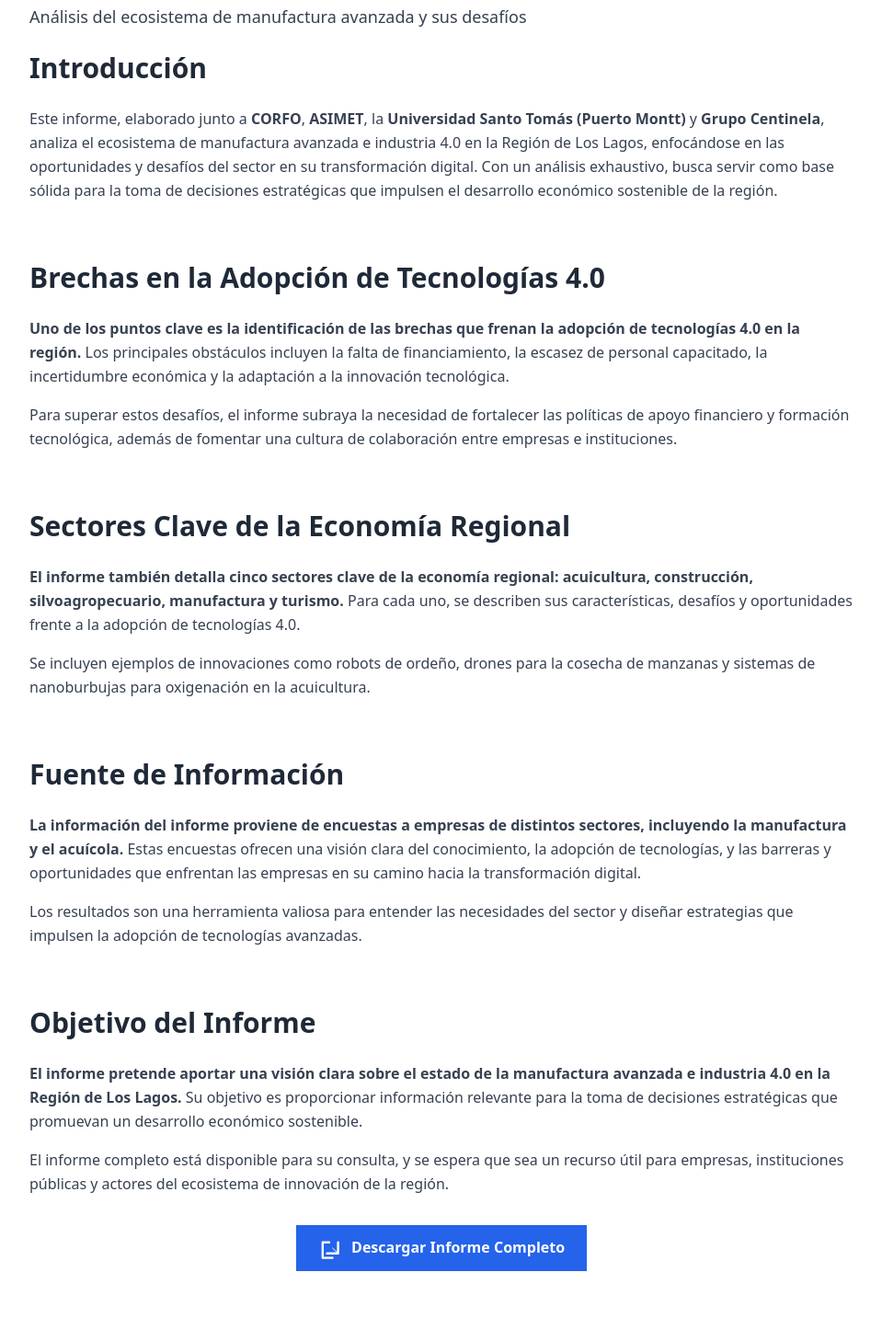
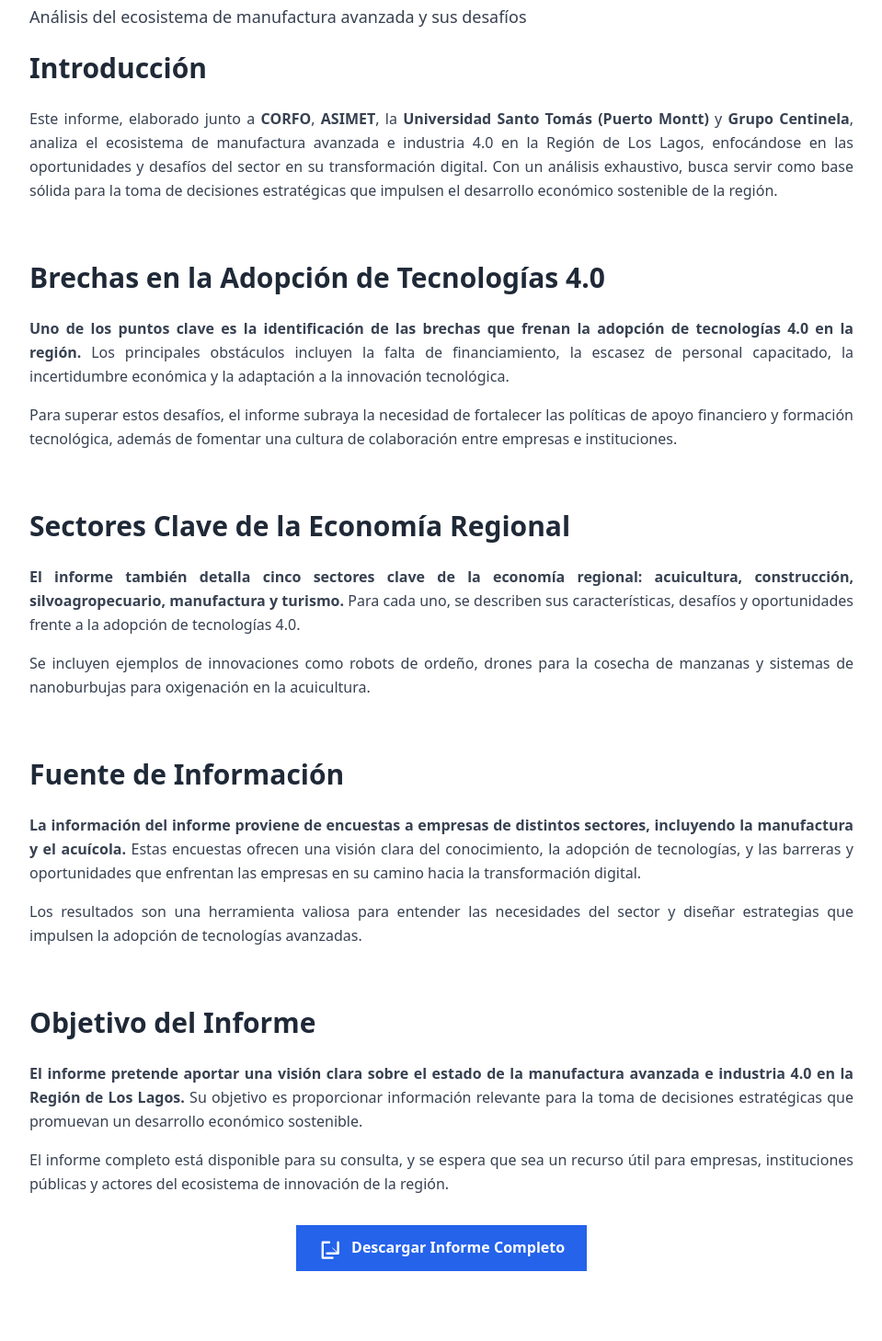
Before and after one commit to eddea-ss/NLL-frontend, an Angular app: page /investigacion-diagnostico in a window 1280 px wide. Shown: the part 312-1770 px from the top of the page at 92% size, without its empty margins (0-959 px from the left). Built offline with nearby package versions, Linux system fonts and the light colour scheme; no server answers; a web font is replaced by a local one.

Commit message:
Add text justification to paragraphs in informe component for improved readability

```diff
--- a/src/app/v2/modules/informe/informe.component.html
+++ b/src/app/v2/modules/informe/informe.component.html
@@ -83,7 +83,7 @@
     <section class="mb-12">
       <div class="bg-white py-2">
         <h2 class="text-3xl font-bold text-gray-800 mb-6">Introducción</h2>
-        <p class="text-gray-700 leading-relaxed">
+        <p class="text-gray-700 leading-relaxed text-justify">
           Este informe, elaborado junto a <strong>CORFO</strong>,
           <strong>ASIMET</strong>, la
           <strong>Universidad Santo Tomás (Puerto Montt)</strong> y
@@ -103,7 +103,7 @@
         <h2 class="text-3xl font-bold text-gray-800 mb-6">
           Brechas en la Adopción de Tecnologías 4.0
         </h2>
-        <p class="text-gray-700 leading-relaxed mb-4">
+        <p class="text-gray-700 leading-relaxed mb-4  text-justify">
           <strong
             >Uno de los puntos clave es la identificación de las brechas que
             frenan la adopción de tecnologías 4.0 en la región.</strong
@@ -112,7 +112,7 @@
           escasez de personal capacitado, la incertidumbre económica y la
           adaptación a la innovación tecnológica.
         </p>
-        <p class="text-gray-700 leading-relaxed">
+        <p class="text-gray-700 leading-relaxed  text-justify">
           Para superar estos desafíos, el informe subraya la necesidad de
           fortalecer las políticas de apoyo financiero y formación tecnológica,
           además de fomentar una cultura de colaboración entre empresas e
@@ -127,7 +127,7 @@
         <h2 class="text-3xl font-bold text-gray-800 mb-6">
           Sectores Clave de la Economía Regional
         </h2>
-        <p class="text-gray-700 leading-relaxed mb-4">
+        <p class="text-gray-700 leading-relaxed mb-4  text-justify">
           <strong
             >El informe también detalla cinco sectores clave de la economía
             regional: acuicultura, construcción, silvoagropecuario, manufactura
@@ -136,7 +136,7 @@
           Para cada uno, se describen sus características, desafíos y
           oportunidades frente a la adopción de tecnologías 4.0.
         </p>
-        <p class="text-gray-700 leading-relaxed">
+        <p class="text-gray-700 leading-relaxed  text-justify">
           Se incluyen ejemplos de innovaciones como robots de ordeño, drones
           para la cosecha de manzanas y sistemas de nanoburbujas para
           oxigenación en la acuicultura.
@@ -150,7 +150,7 @@
         <h2 class="text-3xl font-bold text-gray-800 mb-6">
           Fuente de Información
         </h2>
-        <p class="text-gray-700 leading-relaxed mb-4">
+        <p class="text-gray-700 leading-relaxed mb-4  text-justify">
           <strong
             >La información del informe proviene de encuestas a empresas de
             distintos sectores, incluyendo la manufactura y el acuícola.</strong
@@ -159,7 +159,7 @@
           de tecnologías, y las barreras y oportunidades que enfrentan las
           empresas en su camino hacia la transformación digital.
         </p>
-        <p class="text-gray-700 leading-relaxed">
+        <p class="text-gray-700 leading-relaxed  text-justify">
           Los resultados son una herramienta valiosa para entender las
           necesidades del sector y diseñar estrategias que impulsen la adopción
           de tecnologías avanzadas.
@@ -173,7 +173,7 @@
         <h2 class="text-3xl font-bold text-gray-800 mb-6">
           Objetivo del Informe
         </h2>
-        <p class="text-gray-700 leading-relaxed mb-4">
+        <p class="text-gray-700 leading-relaxed mb-4  text-justify">
           <strong
             >El informe pretende aportar una visión clara sobre el estado de la
             manufactura avanzada e industria 4.0 en la Región de Los
@@ -183,7 +183,7 @@
           decisiones estratégicas que promuevan un desarrollo económico
           sostenible.
         </p>
-        <p class="text-gray-700 leading-relaxed">
+        <p class="text-gray-700 leading-relaxed  text-justify">
           El informe completo está disponible para su consulta, y se espera que
           sea un recurso útil para empresas, instituciones públicas y actores
           del ecosistema de innovación de la región.
```
